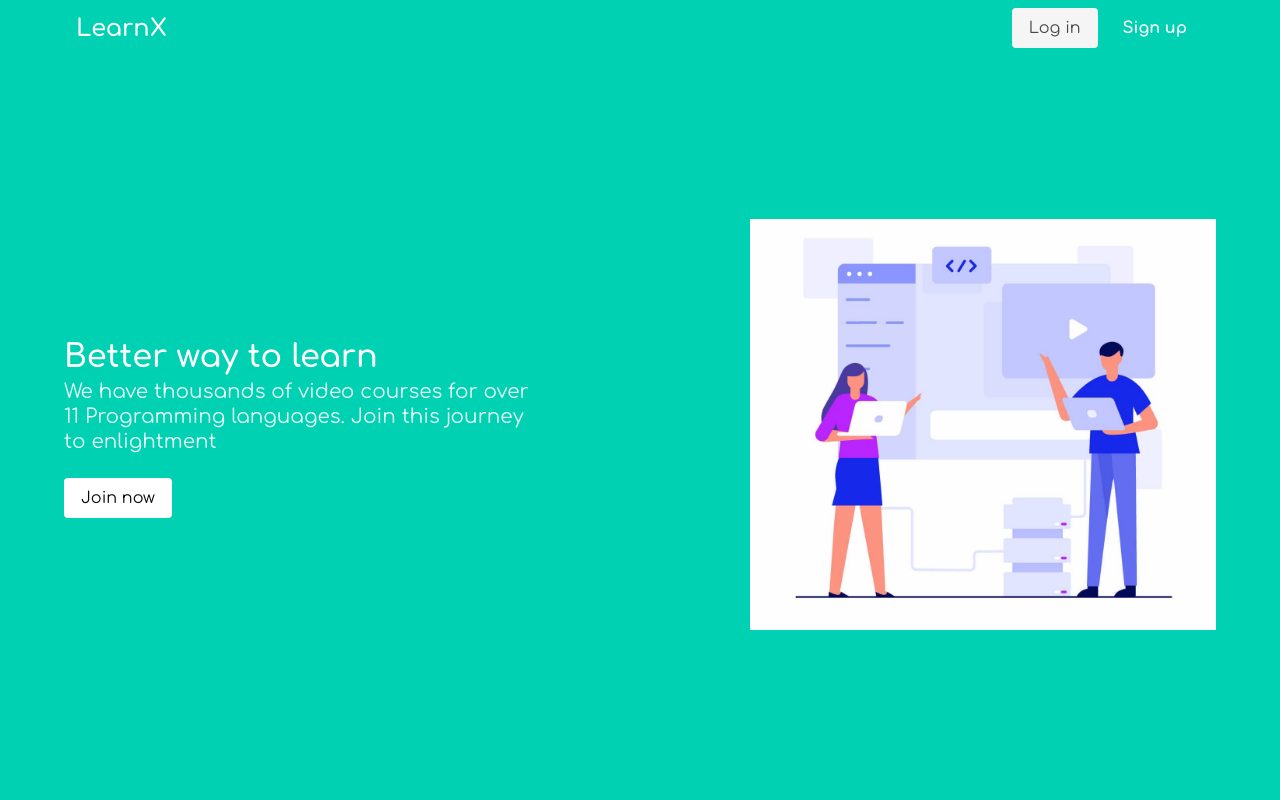
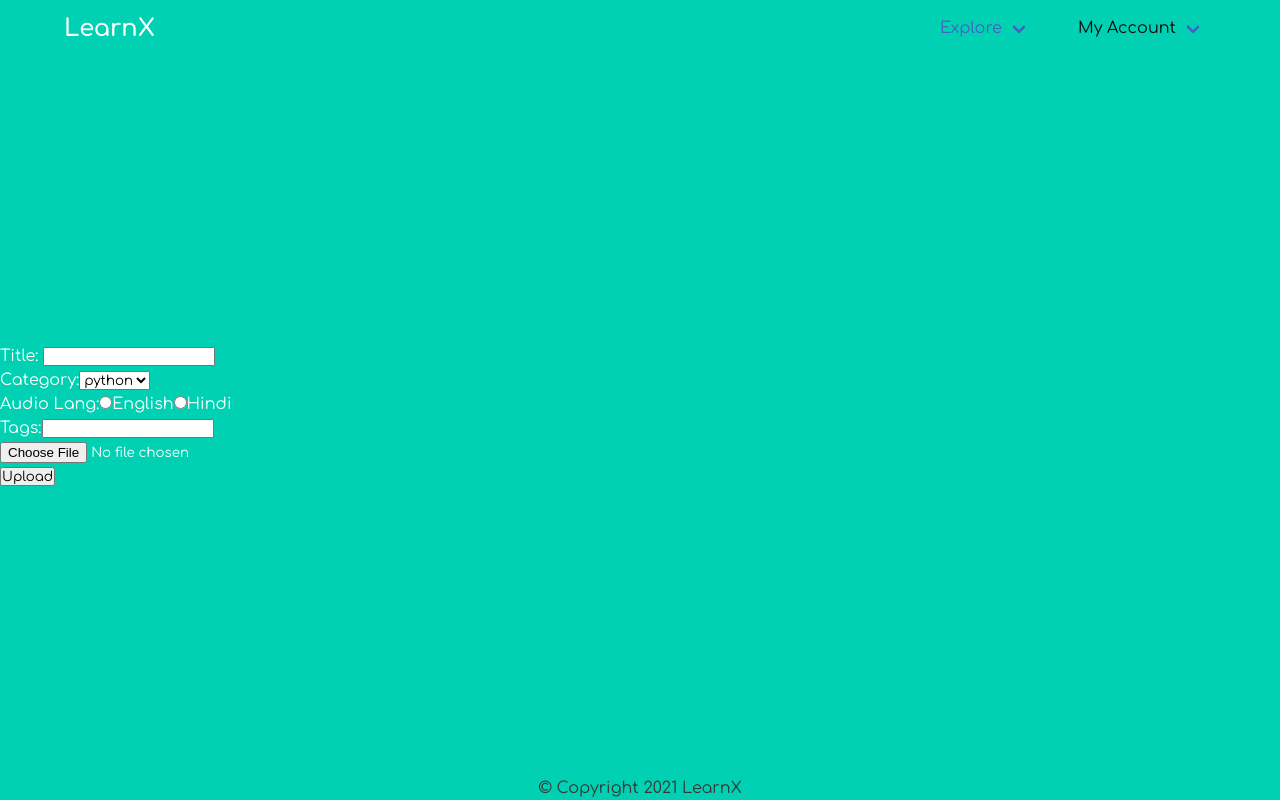
Before and after one commit to salmannotkhan/learnX, a React (Create React App) app in the folder client/: page /user/video in a window 1280 px wide. Built offline with nearby package versions, Linux system fonts and the light colour scheme.

Commit message:
Storing video details in database after uploading
Added basic video upload form

```diff
--- a/client/src/components/App.jsx
+++ b/client/src/components/App.jsx
@@ -15,6 +15,7 @@ import CoursePage from "./user/CoursePage";
 import UserFooter from "./user/UserFooter";
 import UserProfile from "./user/UserProfile";
 import Plan from "./user/Plan";
+import UploadVideo from "./user/UploadVideo";
 
 const App = () => {
 	return (
@@ -73,6 +74,11 @@ const App = () => {
 						<Plan />
 						<UserFooter />
 					</Route>
+					<Route path="/user/video">
+						<UserHeader />
+						<UploadVideo />
+						<UserFooter />
+					</Route>
 					<Route>
 						<Home />
 					</Route>
--- /dev/null
+++ b/client/src/components/user/UploadVideo.jsx
@@ -0,0 +1,81 @@
+import axios from "axios";
+import { useReducer } from "react";
+
+const reducer = (state, action) => {
+	const { name, value } = action;
+	switch (name) {
+		case "video":
+			return { ...state, video: action.files[0] };
+		default:
+			return { ...state, [name]: value };
+	}
+};
+
+const initial = {
+	title: "",
+	category: "",
+	audioLanguage: "",
+	tags: "",
+	video: null,
+};
+
+function UploadVideo() {
+	const [state, dispatch] = useReducer(reducer, initial);
+	const handleSubmit = (e) => {
+		e.preventDefault();
+		const payload = new FormData(e.target);
+		axios.post("/video", payload).then((data) => console.log(data));
+	};
+	return (
+		<div className="App" style={{ width: 300 }}>
+			<form onSubmit={handleSubmit} encType="multipart/form-data">
+				Title:{" "}
+				<input
+					type="text"
+					name="title"
+					value={state.title}
+					onChange={({ target }) => dispatch(target)}
+				/>
+				<br />
+				Category:
+				<select
+					name="category"
+					onChange={({ target }) => dispatch(target)}>
+					<option value="python">python</option>
+					<option value="cpp">cpp</option>
+					<option value="java">java</option>
+					<option value="ruby">ruby</option>
+					<option value="golang">golang</option>
+				</select>
+				<br />
+				Audio Lang:
+				<input
+					type="radio"
+					name="audioLanguage"
+					value="English"
+					onClick={({ target }) => dispatch(target)}
+				/>
+				English
+				<input
+					type="radio"
+					name="audioLanguage"
+					value="Hindi"
+					onClick={({ target }) => dispatch(target)}
+				/>
+				Hindi <br />
+				Tags:
+				<input
+					type="text"
+					name="tags"
+					value={state.tags}
+					onChange={({ target }) => dispatch(target)}
+				/>
+				<input type="file" name="video" onChange={console.log} />
+				<br />
+				<button type="submit">Upload</button>
+			</form>
+		</div>
+	);
+}
+
+export default UploadVideo;
```
Also changed, not shown: 1 other file (tests, documents, lock files or other folders).
